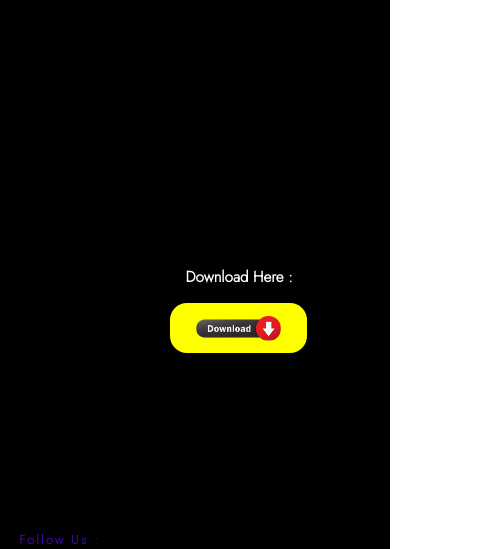
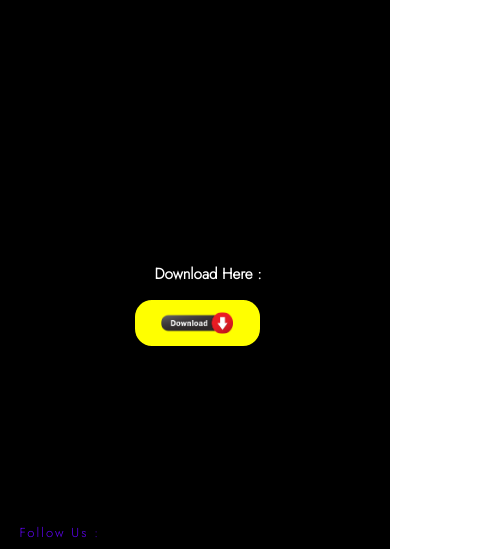
Before and after one commit to anasait7/hj, a plain HTML site: page index.html in a window 390 px wide. Shown: the part 84-633 px from the top of the page, 497 px wide, since content can reach past the window. Drawn offline with Linux system fonts and the light colour scheme.

Commit message:
Update style.css

```diff
--- a/css/style.css
+++ b/css/style.css
@@ -422,7 +422,9 @@ footer .content-footer .end{
           display: none;
      }
 
-
+#menu{
+     display: block;
+}
 
 
 nav {
@@ -475,8 +477,8 @@ nav ul.is-active{
 
 .container-tex h3{
      margin-top: 55px;
-   padding-top: 150px;
-  padding-left: 166px;
+   padding-top: 140px;
+  padding-left: 135px;
 
 
 }
@@ -492,7 +494,7 @@ nav ul.is-active{
      transition: 0.4s;
      width: 35%;
      margin-right: 190px;
-  margin-left: 150px;
+  margin-left: 115px;
      margin-top: 15px;
 
 }
```
